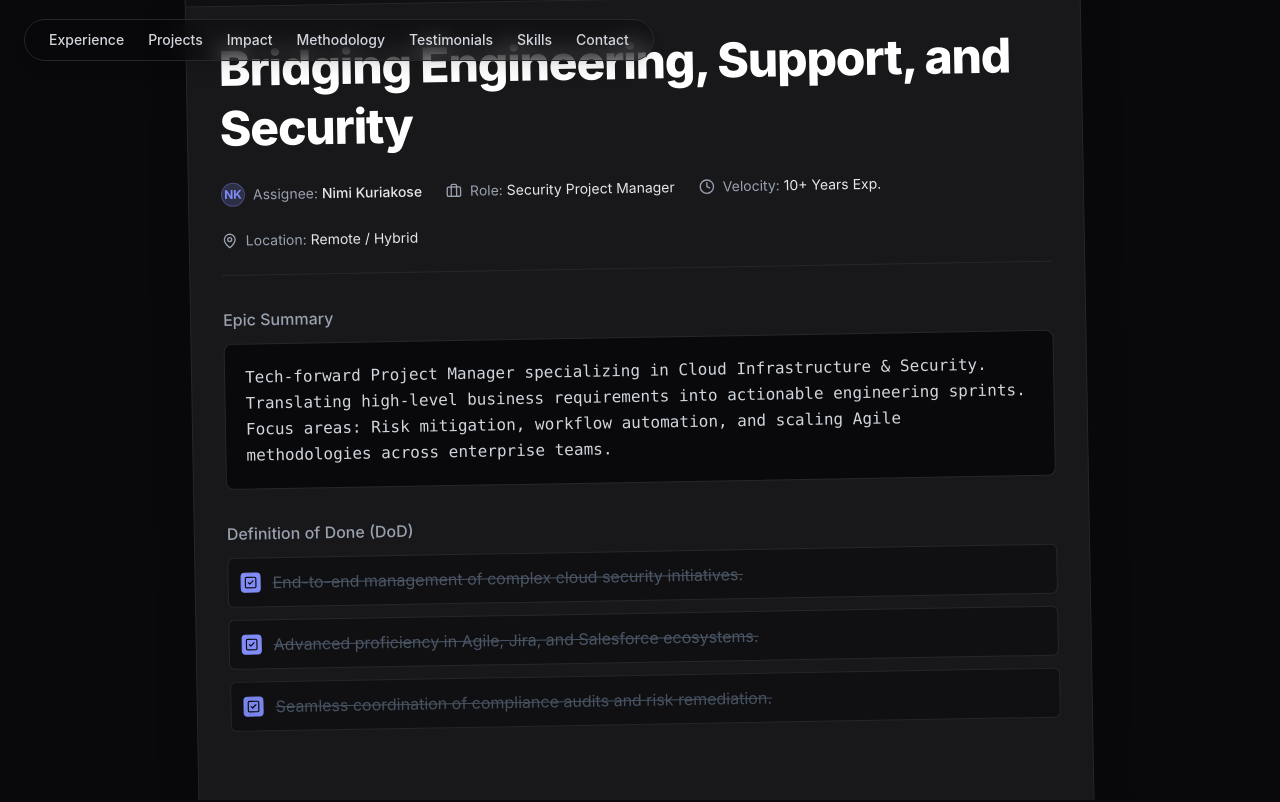
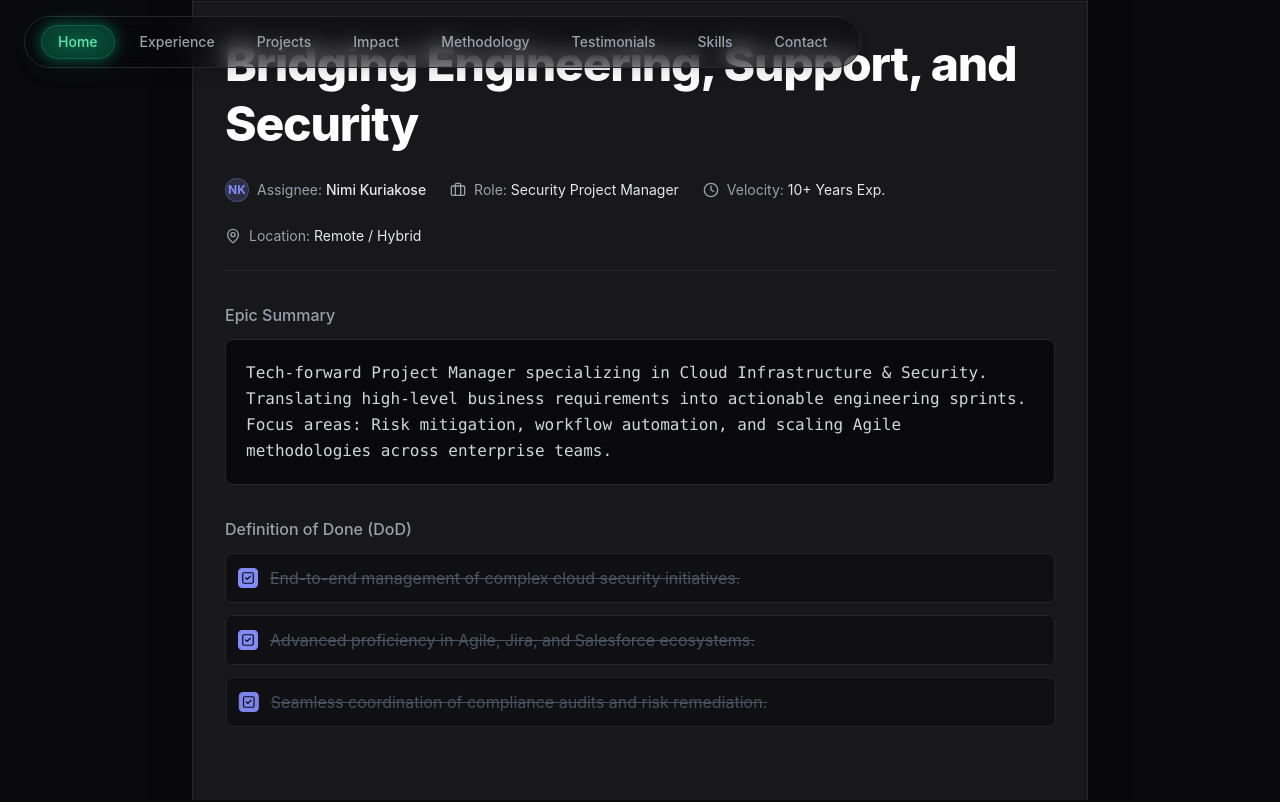
Before and after one commit to DynamicJoker/nimikuriakose.com, a React (Vite) app: page / in a window 1280 px wide. Shown: the top 802 px of the page. Built offline with nearby package versions, Linux system fonts and the light colour scheme.

Commit message:
feat: enhance hero shake animation and add nav bar interaction states

```diff
--- a/src/components/HeroContainer.jsx
+++ b/src/components/HeroContainer.jsx
@@ -47,14 +47,14 @@ const HeroContainer = ({ isJiraMaximized, setIsJiraMaximized }) => {
             >
               <motion.div
                 animate={{
-                  rotate: [0, -1, 1, -1, 0],
-                  y: [0, -5, 0]
+                  rotate: [0, -2, 2, -2, 2, 0],
+                  x: [0, -5, 5, -5, 5, 0]
                 }}
                 transition={{
                   repeat: Infinity,
-                  duration: 4,
-                  repeatDelay: 2,
-                  ease: "easeInOut"
+                  duration: 0.5,
+                  repeatDelay: 12,
+                  ease: "linear"
                 }}
                 className="cursor-grab active:cursor-grabbing relative"
               >
@@ -67,7 +67,16 @@ const HeroContainer = ({ isJiraMaximized, setIsJiraMaximized }) => {
                   transition={{ delay: 1, duration: 1 }}
                   className="absolute -bottom-16 left-1/2 -translate-x-1/2 flex flex-col items-center text-gray-500 gap-2 pointer-events-none w-full max-w-[200px]"
                 >
-                  <span className="text-xs font-mono tracking-widest uppercase text-gray-400/70">Drag to dismiss</span>
+                  <motion.span
+                    animate={{
+                      textShadow: ["0px 0px 0px rgba(16,185,129,0)", "0px 0px 15px rgba(16,185,129,0.8)", "0px 0px 15px rgba(16,185,129,0.8)", "0px 0px 0px rgba(16,185,129,0)"],
+                      color: ["rgba(156,163,175,0.7)", "rgba(16,185,129,1)", "rgba(16,185,129,1)", "rgba(156,163,175,0.7)"]
+                    }}
+                    transition={{ repeat: Infinity, duration: 0.5, repeatDelay: 12, ease: "linear" }}
+                    className="text-xs font-mono tracking-widest uppercase"
+                  >
+                    Drag to dismiss
+                  </motion.span>
                   <motion.div
                     animate={{ x: [-8, 8, -8] }}
                     transition={{ repeat: Infinity, duration: 2, ease: "easeInOut" }}
--- a/src/components/TopNavBar.jsx
+++ b/src/components/TopNavBar.jsx
@@ -1,17 +1,30 @@
+import { useState } from 'react';
 import { motion, AnimatePresence } from 'motion/react';
 import { Layout } from 'lucide-react';
 import siteConfig from '../data/siteConfig';
 
 const TopNavBar = ({ isJiraMaximized, setIsJiraMaximized }) => {
+  const [activeTab, setActiveTab] = useState('Home');
   return (
     <nav className="fixed top-0 w-full z-50 px-6 py-4 flex items-center justify-between pointer-events-none">
       {/* Left Links */}
-      <div className="flex items-center gap-6 pointer-events-auto backdrop-blur-md bg-console/40 px-6 py-2.5 rounded-full border border-border shadow-lg">
+      <div className="flex items-center gap-2 pointer-events-auto backdrop-blur-md bg-console/40 px-4 py-2 rounded-full border border-border shadow-lg">
         {siteConfig.navLinks.map((link, idx) => (
           <button
             key={idx}
-            onClick={() => document.getElementById(link.targetId)?.scrollIntoView({ behavior: 'smooth' })}
-            className="text-sm font-medium text-gray-300 hover:text-white transition-colors"
+            onClick={() => {
+              setActiveTab(link.label);
+              if (link.targetId === 'top') {
+                window.scrollTo({ top: 0, behavior: 'smooth' });
+              } else {
+                document.getElementById(link.targetId)?.scrollIntoView({ behavior: 'smooth' });
+              }
+            }}
+            className={`text-sm font-medium transition-all duration-300 px-4 py-1.5 rounded-full border ${
+              activeTab === link.label
+                ? 'bg-emerald-500/20 text-emerald-300 shadow-[0_0_15px_rgba(16,185,129,0.3)] border-emerald-500/30 drop-shadow-[0_0_8px_rgba(16,185,129,0.8)]'
+                : 'text-gray-400 border-transparent hover:text-white hover:bg-white/10 hover:shadow-[0_0_15px_rgba(255,255,255,0.1)] hover:border-white/10 hover:drop-shadow-[0_0_8px_rgba(255,255,255,0.8)]'
+            }`}
           >
             {link.label}
           </button>
--- a/src/data/siteConfig.js
+++ b/src/data/siteConfig.js
@@ -22,8 +22,8 @@ const siteConfig = {
   executiveSubtitle: 'Security Project Management Leader.',
   executiveDescription: 'Bridging the gap between engineering execution, enterprise security, and C-suite strategy.',
 
-  // Navigation
   navLinks: [
+    { label: 'Home', targetId: 'top' },
     { label: 'Experience', targetId: 'experience' },
     { label: 'Projects', targetId: 'projects' },
     { label: 'Impact', targetId: 'impact' },
```
